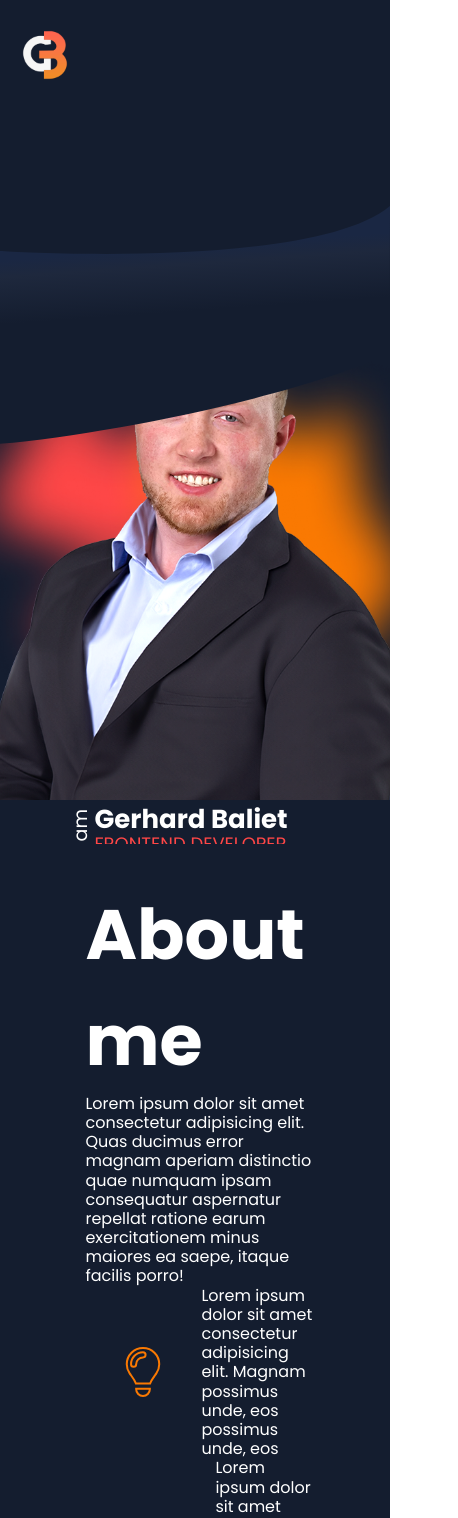
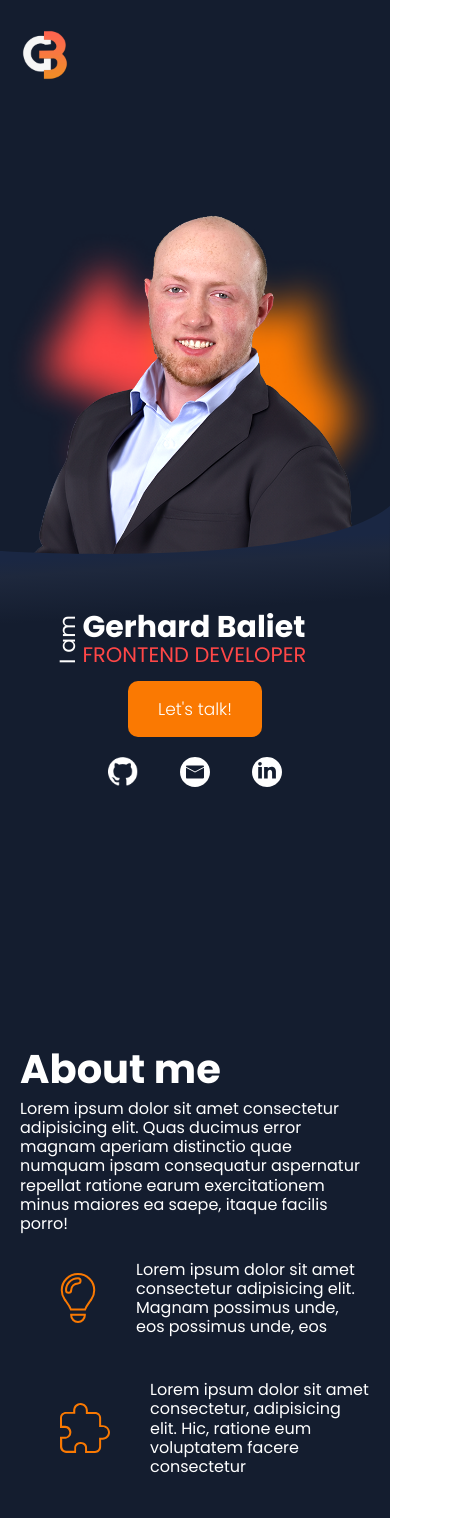
Before and after one commit to tzzKr/Portfolio, an Angular app: page / in a window 390 px wide. Shown: the top 1518 px of the page, 458 px wide, since content can reach past the window. Built offline with nearby package versions, Linux system fonts and the light colour scheme.

Commit message:
Responsive

```diff
--- a/src/app/contact/contact.component.scss
+++ b/src/app/contact/contact.component.scss
@@ -27,6 +27,8 @@
 .contactContainer {
   display: flex;
   justify-content: space-between;
+  position: relative;
+  z-index: 2;
 
   p {
     font-size: 16px;
@@ -56,7 +58,7 @@
     border-radius: 10px;
     border: none;
     color: #fff;
-    width: 250px;
+
     background-color: #fa7902;
     cursor: pointer;
 
@@ -70,7 +72,7 @@
     width: 617px;
     height: 50px;
     border-radius: 10px;
-    background-color: #141d2f;
+    background-color: #141d2f00;
     border: 1px solid #ff4747;
     color: #fff;
     box-sizing: border-box;
@@ -92,7 +94,7 @@
     height: 150px;
     min-height: 150px;
     border-radius: 10px;
-    background-color: #141d2f;
+    background-color: #141d2f00;
     border: 1px solid #ff4747;
     color: #fff;
     box-sizing: border-box;
@@ -306,3 +308,35 @@
     height: 100vh;
   }
 }
+
+
+@media (max-width: 540px) {
+  .content{
+    padding: 0 20px;
+
+    span{
+      font-size: 60px;
+    }
+  }
+
+  .contactText{
+    max-width: 473px;
+    width: 100%;
+  }
+
+  .input{
+    width: 100% !important;
+  }
+  textarea{
+    width: 100% !important;
+  }
+  .inputContainer{
+    max-width: 473px !important;
+
+    button{
+      font-size: 18px;
+    font-weight: 300;
+    }
+  }
+
+}
--- a/src/app/footer/footer.component.scss
+++ b/src/app/footer/footer.component.scss
@@ -53,3 +53,23 @@
 .copyright{
   font-size: 23px;
 }
+
+@media (max-width: 750px) {
+  .content{
+    flex-direction: column;
+    padding: 30px 0px;
+    box-sizing: border-box;
+  }
+}
+@media (max-width: 250px) {
+  .copyright{
+    font-size: 15px;
+  }
+  .socials{
+    gap: 20px;
+    img{
+      height: 35px;
+      width: auto;
+    }
+  }
+}
--- a/src/app/introduction/introduction.component.scss
+++ b/src/app/introduction/introduction.component.scss
@@ -1,6 +1,6 @@
 .introContainer {
   height: 100vh;
-  width: 100vw;
+  width: 100%;
   max-width: 100%;
   background-color: #141d2f;
   padding-top: 110px;
--- a/src/app/mobile-about/mobile-about.component.scss
+++ b/src/app/mobile-about/mobile-about.component.scss
@@ -47,3 +47,29 @@
           box-sizing: border-box;
       }
   }
+
+  @media (max-width: 460px) {
+    .content{
+      padding: 0px 50px;
+      box-sizing: border-box;
+    }
+    .textContainer{
+
+      span{
+        font-size: 60px;
+      }
+    }
+  }
+
+  @media (max-width: 400px) {
+    .content{
+      padding: 0px 20px;
+      box-sizing: border-box;
+    }
+    .textContainer{
+
+      span{
+        font-size: 40px;
+      }
+    }
+  }
--- a/src/app/mobile-intro/mobile-intro.component.html
+++ b/src/app/mobile-intro/mobile-intro.component.html
@@ -14,7 +14,6 @@
         </div>
       </div>
       <a href="#contactMobile" class="contactBtn"> Let's talk!</a>
-    </div>
 
       <div class="introLinks">
 
@@ -29,6 +28,9 @@
 
       </div>
     </div>
+
+
+  </div>
   <div class="redLine"></div>
   <img
     class="flatRoundedBackground"
--- a/src/app/mobile-intro/mobile-intro.component.scss
+++ b/src/app/mobile-intro/mobile-intro.component.scss
@@ -16,54 +16,59 @@
     box-sizing: border-box;
     display: flex;
     align-items: center;
-    justify-content: center;
     flex-direction: column;
-
+    height: 100%;
   }
 
   .imgShadow{
     position: absolute;
+    width: 100%;
+    height: auto;
+    object-fit: cover;
+  }
+
+  .ImageContainer{
+    position: absolute;
+    z-index: 0;
+    display: flex;
+    justify-content: center;
+    align-items: center;
+    bottom: 30vh
 
   }
 
-  .ImageContainer{
+  .imgHero{
     position: relative;
-    z-index: 0;
-    height: 750px;
-    width: 750px;
-    display: flex;
-    justify-content: center;
-    align-items: center;
-
-    img{
-      height: 100%;
-      width: 100%;
-      object-fit: cover;
-    }
-  }
-
-  .imgHero{
-    position: absolute;
     z-index: 1;
+    width: 100%;
+    height: auto;
+    object-fit: cover;
   }
 
   .flatRoundedBackground{
     position: absolute;
-    transform: translate(0, 100px);
     width: 100vw;
     bottom: 0;
+    left: 0;
+    right: 0;
+    top: calc(100vh - 50%);
+    z-index: 1;
+    object-fit: cover;
   }
   .introRightSide {
     display: flex;
     flex-direction: column;
     justify-content: center;
     align-items: center;
-    position: relative;
+    position: absolute;
+    bottom: 10vh;
     z-index: 2;
   }
 
   .introTextContainer {
     display: flex;
+    box-sizing: border-box;
+    padding-right: 50px;
   }
 
   .contactBtn {
@@ -126,164 +131,229 @@
     }
   }
 
-  @media (max-width: 1160px) {
 
+  @media (max-width: 867px) {
+    .ImageContainer{
+      bottom: 25vh;
+    }
+    .introIam {
+      font-size: 48px;
+    }
+    .introName {
+      font-size: 70px;
+    }
+    .introDev {
+      font-size: 49px;
+    }
     .flatRoundedBackground{
-      transform: translate(0, 50px);
-
-    }
-    .introTextContainer{
-      padding-right: 50px;
-      box-sizing: border-box;
+      top: calc(100vh - 40%);
     }
   }
 
-  @media (max-width: 1135px) {
 
-    .flatRoundedBackground{
-      transform: translate(0, 0px);
+@media (max-width: 680px) {
+    .ImageContainer{
+      bottom: 30vh;
     }
-
     .introIam {
-      font-size: 45px;
+      font-size: 38px;
     }
     .introName {
       font-size: 60px;
     }
     .introDev {
-      font-size: 42px;
+      font-size: 39px;
+    }
+    .flatRoundedBackground{
+      top: calc(100vh - 45%);
+    }
+    .introRightSide{
+      bottom: 15vh;
+
+
+    }
+  }
+
+  @media (max-width: 580px) {
+    .ImageContainer{
+      bottom: 30vh;
+    }
+    .introIam {
+      font-size: 28px;
+    }
+    .introName {
+      font-size: 41px;
+    }
+    .introDev {
+      font-size: 29px;
+    }
+    .flatRoundedBackground{
+      top: calc(100vh - 37%);
+    }
+    .introRightSide{
+      bottom: 15vh;
+
+
+    }
+  }
+
+  @media (max-width: 450px) {
+    .ImageContainer{
+      bottom: 40vh;
+    }
+
+    .flatRoundedBackground{
+      top: calc(100vh - 40%);
+    }
+    .introIam {
+      font-size: 22px;
+    }
+    .introName {
+      font-size: 30px;
+    }
+    .introDev {
+      font-size: 21px;
+    }
+    .contactBtn{
+      font-size: 17px;
+      font-weight: 300;
+    }
+
+    .introLinks{
+      margin-top: 20px;
+
+      img{
+        width: 30px;
+        height: auto;
+      }
+    }
+    .introRightSide{
+      bottom: 19vh;
+    }
+  }
+
+  @media (max-width: 300px) {
+
+
+   .introTextContainer{
+      padding-right: 20px;
+    }
+      .ImageContainer{
+        bottom: 40vh;
+      }
+
+      .flatRoundedBackground{
+        top: calc(100vh - 40%);
+   }
+    .introIam {
+      font-size: 15px;
+    }
+    .introName {
+      font-size: 23px;
+    }
+    .introDev {
+      font-size: 16px;
     }
 
   }
 
-  @media (max-width: 900px) {
 
-    .flatRoundedBackground{
-      transform: translate(0, -50px);
-    }
-  }
+  // @media (max-width: 720px) {
 
-  @media (max-width: 820px) {
+  //   .flatRoundedBackground{
+  //   }
+  //   .content{
+  //     padding: 0 50px;
+  //   }
 
-    .flatRoundedBackground{
-      transform: translate(0, -100px);
-    }
-    .introIam {
-      font-size: 35px;
-    }
-    .introName {
-      font-size: 50px;
-    }
-    .introDev {
-      font-size: 35px;
-    }
-  }
+  //   .introIam {
+  //     font-size: 35px;
+  //   }
+  //   .introName {
+  //     font-size: 50px;
+  //   }
+  //   .introDev {
+  //     font-size: 35px;
+  //   }
 
-  @media (max-width: 720px) {
+  // }
 
-    .flatRoundedBackground{
-      transform: translate(0, -150px);
-    }
-    .content{
-      padding: 0 50px;
-    }
+  // @media (max-width: 620px) {
 
-    .introIam {
-      font-size: 35px;
-    }
-    .introName {
-      font-size: 50px;
-    }
-    .introDev {
-      font-size: 35px;
-    }
+  //   .flatRoundedBackground{
+  //   }
+  //   .content{
+  //     padding: 0 0px;
+  //   }
 
-  }
+  //   .introIam {
+  //     font-size: 35px;
+  //   }
+  //   .introName {
+  //     font-size: 50px;
+  //   }
+  //   .introDev {
+  //     font-size: 35px;
+  //   }
 
-  @media (max-width: 620px) {
+  //   .ImageContainer{
+  //     height: 600px;
+  //     width: 600px;
+  //   }
 
-    .flatRoundedBackground{
-      transform: translate(0, -250px);
-    }
-    .content{
-      padding: 0 0px;
-      margin-top: 200px;
-    }
 
-    .introIam {
-      font-size: 35px;
-    }
-    .introName {
-      font-size: 50px;
-    }
-    .introDev {
-      font-size: 35px;
-    }
+  // }
 
-    .ImageContainer{
-      height: 600px;
-      width: 600px;
-    }
+  // @media (max-width: 520px) {
 
-    .introRightSide {
-    }
-  }
+  //   .flatRoundedBackground{
+  //   }
+  //   .content{
+  //     padding: 0 0px;
+  //   }
 
-  @media (max-width: 520px) {
+  //   .introIam {
+  //     font-size: 30px;
+  //   }
+  //   .introName {
+  //     font-size: 40px;
+  //   }
+  //   .introDev {
+  //     font-size: 28px;
+  //   }
 
-    .flatRoundedBackground{
-      transform: translate(0, -350px);
-    }
-    .content{
-      padding: 0 0px;
-      margin-top: 300px;
-    }
+  //   .ImageContainer{
+  //     height: 500px;
+  //     width: 500px;
+  //   }
 
-    .introIam {
-      font-size: 30px;
-    }
-    .introName {
-      font-size: 40px;
-    }
-    .introDev {
-      font-size: 28px;
-    }
 
-    .ImageContainer{
-      height: 500px;
-      width: 500px;
-    }
+  // }
 
-    .introRightSide {
-    }
-  }
+  // @media (max-width: 420px) {
 
-  @media (max-width: 420px) {
+  //   .flatRoundedBackground{
+  //   }
+  //   .content{
+  //     padding: 0 0px;
+  //   }
 
-    .flatRoundedBackground{
-      transform: translate(0, -400px);
-    }
-    .content{
-      padding: 0 0px;
-      margin-top: 300px;
-    }
+  //   .introIam {
+  //     font-size: 19px;
+  //   }
+  //   .introName {
+  //     font-size: 26px;
+  //   }
+  //   .introDev {
+  //     font-size: 18px;
+  //   }
 
-    .introIam {
-      font-size: 19px;
-    }
-    .introName {
-      font-size: 26px;
-    }
-    .introDev {
-      font-size: 18px;
-    }
+  //   .ImageContainer{
+  //     height: 500px;
+  //     width: 500px;
+  //   }
 
-    .ImageContainer{
-      height: 500px;
-      width: 500px;
-    }
-
-    .contactBtn{
-      margin-top: 20px;
-    }
-  }
+  //   .contactBtn{
+  //     margin-top: 20px;
+  //   }
+  // }
--- a/src/app/mobile-skills/mobile-skills.component.scss
+++ b/src/app/mobile-skills/mobile-skills.component.scss
@@ -102,3 +102,76 @@ a {
     margin: 0 auto;
   }
 }
+
+@media (max-width: 820px) {
+  .content{
+    padding: 0px 50px;
+    box-sizing: border-box;
+  }
+  .textContainer{
+
+    span{
+      font-size: 60px;
+    }
+  }
+  .skillIconContainer{
+    width: 100%;
+    gap: 40px;
+
+    img{
+      width: auto;
+      height: 50px;
+    }
+  }
+
+
+}
+
+
+@media (max-width: 460px) {
+  .content{
+    padding: 0px 20px;
+    box-sizing: border-box;
+  }
+  .mySkillsContainer{
+
+    width: unset;
+    span{
+      font-size: 60px;
+    }
+
+    p{
+    text-align: center;
+
+    }
+
+
+  }
+  a{
+    font-size: 17px;
+    font-weight: 300;
+  }
+  .parentIconContainer{
+    overflow: scroll;
+    width: 90%;
+    height: 50%;
+    align-items: flex-start;
+    justify-content: center;
+  }
+  .skillIconContainer{
+    gap: 10px;
+  }
+}
+
+@media (max-width: 400px) {
+  .content{
+    padding: 0px 20px;
+    box-sizing: border-box;
+  }
+  .mySkillsContainer{
+
+    span{
+      font-size: 40px;
+    }
+  }
+}
--- a/src/app/portfolio/portfolio.component.scss
+++ b/src/app/portfolio/portfolio.component.scss
@@ -59,3 +59,19 @@
     height: 4px;
     background-color: #FF4747;
   }
+
+  @media (max-width: 450px) {
+    .titlePortfolio{
+        span{
+            font-size: 60px;
+        }
+    }
+  }
+
+  @media (max-width: 300px) {
+    .titlePortfolio{
+      span{
+          font-size: 40px;
+      }
+  }
+}
```
Also changed, not shown: src/app/projects/projects.component.scss (+80 -19 lines). Lines whose indentation alone changed are shown as unchanged.
